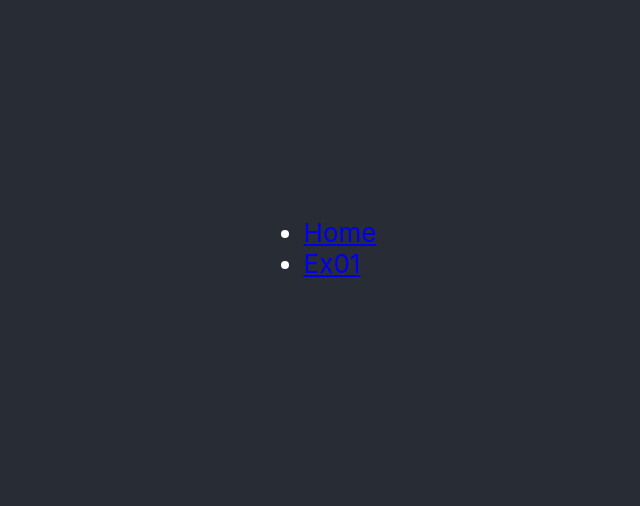
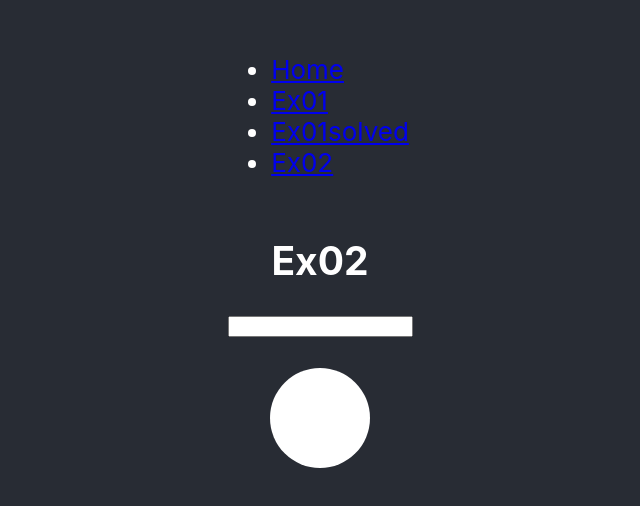
Before and after one commit to react-cluj/workshop-react, a React (Create React App) app: page /ex02 in a window 1280 px wide. Shown: the part 152-658 px from the top of the page, without its empty margins (320-960 px from the left). Built offline with nearby package versions, Linux system fonts and the light colour scheme.

Commit message:
workshop start - ex01

```diff
--- a/src/App.js
+++ b/src/App.js
@@ -8,13 +8,13 @@ import {
 } from 'react-router-dom';
 
 import Ex01 from './ex01/Ex01';
-// import Ex02 from './ex02/Ex02';
+import Ex02 from './ex02/Ex02';
 // import Ex03 from './ex03/Ex03';
 // import Ex04 from './ex04/Ex04';
 // import Ex05 from './ex05/Ex05';
 // import Ex06 from './ex06/Ex06';
 // import Ex07 from './ex07/Ex07';
-// import Ex01solved from './ex01/Ex01solved';
+import Ex01solved from './ex01/Ex01solved';
 // import Ex02solved from './ex02/Ex02solved';
 // import Ex03solved from './ex03/Ex03solved';
 // import Ex04solved from './ex04/Ex04solved';
@@ -34,12 +34,12 @@ function App() {
                     <li>
                         <Link to="/ex01">Ex01</Link>
                     </li>
-                    {/*<li>*/}
-                    {/*    <Link to="/ex01solved">Ex01solved</Link>*/}
-                    {/*</li>*/}
-                    {/*<li>*/}
-                    {/*    <Link to="/ex02">Ex02</Link>*/}
-                    {/*</li>*/}
+                    <li>
+                        <Link to="/ex01solved">Ex01solved</Link>
+                    </li>
+                    <li>
+                        <Link to="/ex02">Ex02</Link>
+                    </li>
                     {/*<li>*/}
                     {/*    <Link to="/ex02solved">Ex02solved</Link>*/}
                     {/*</li>*/}
@@ -82,12 +82,12 @@ function App() {
                     <Route path="/ex01">
                         <Ex01 />
                     </Route>
-                    {/*<Route path="/ex01solved">*/}
-                    {/*    <Ex01solved />*/}
-                    {/*</Route>*/}
-                    {/*<Route path="/ex02">*/}
-                    {/*    <Ex02 />*/}
-                    {/*</Route>*/}
+                    <Route path="/ex01solved">
+                        <Ex01solved />
+                    </Route>
+                    <Route path="/ex02">
+                        <Ex02 />
+                    </Route>
                     {/*<Route path="/ex02solved">*/}
                     {/*    <Ex02solved />*/}
                     {/*</Route>*/}
--- a/src/ex01/Ex01solved.js
+++ b/src/ex01/Ex01solved.js
@@ -2,9 +2,25 @@ import React from "react";
 
 export default function Ex01solved() {
 
+    const callMe = () => {
+        console.log('Hi!');
+    };
+
     return (
         <div>
-            <h2>Ex01solved</h2>
+            <h2>Ex01 solved</h2>
+            <CustomButton onclick={callMe}>
+            </CustomButton>
         </div>
     );
 }
+
+
+function CustomButton (props) {
+    return (
+        <button style={{background: 'lightblue', cursor: 'pointer'}}
+                onClick={props.onclick}>
+            Click me
+        </button>
+    )
+}
--- a/src/ex02/Ex02.js
+++ b/src/ex02/Ex02.js
@@ -1,9 +1,28 @@
 import React from "react";
 
 export default function Ex02() {
+    /*
+        We have an input below and a white circle. Let's make the circle
+        change color based on our input. For instance, if we type
+        'red', we want the circle to turn red. If we type 'green',
+        we want the circle to turn green and so on.
+        If the input is empty, we want to keep the background white
+     */
     return (
         <>
             <h2>Ex02</h2>
+            <input
+            />
+            <br/>
+            <div
+                style={{
+                    backgroundColor: 'white',
+                    borderRadius: '50%',
+                    width: 100,
+                    height: 100
+                }}
+            >
+            </div>
         </>
     );
 }
```
